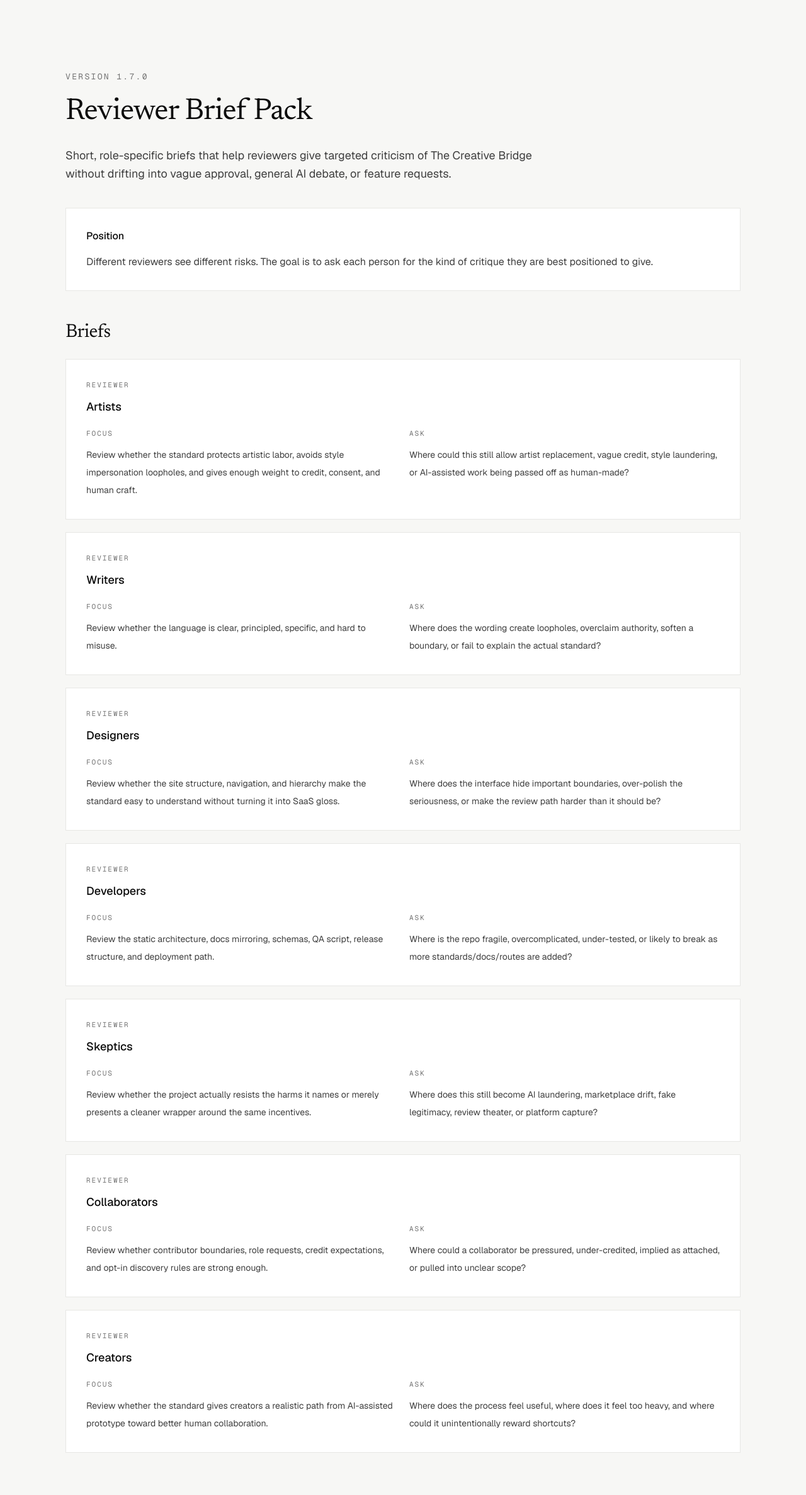
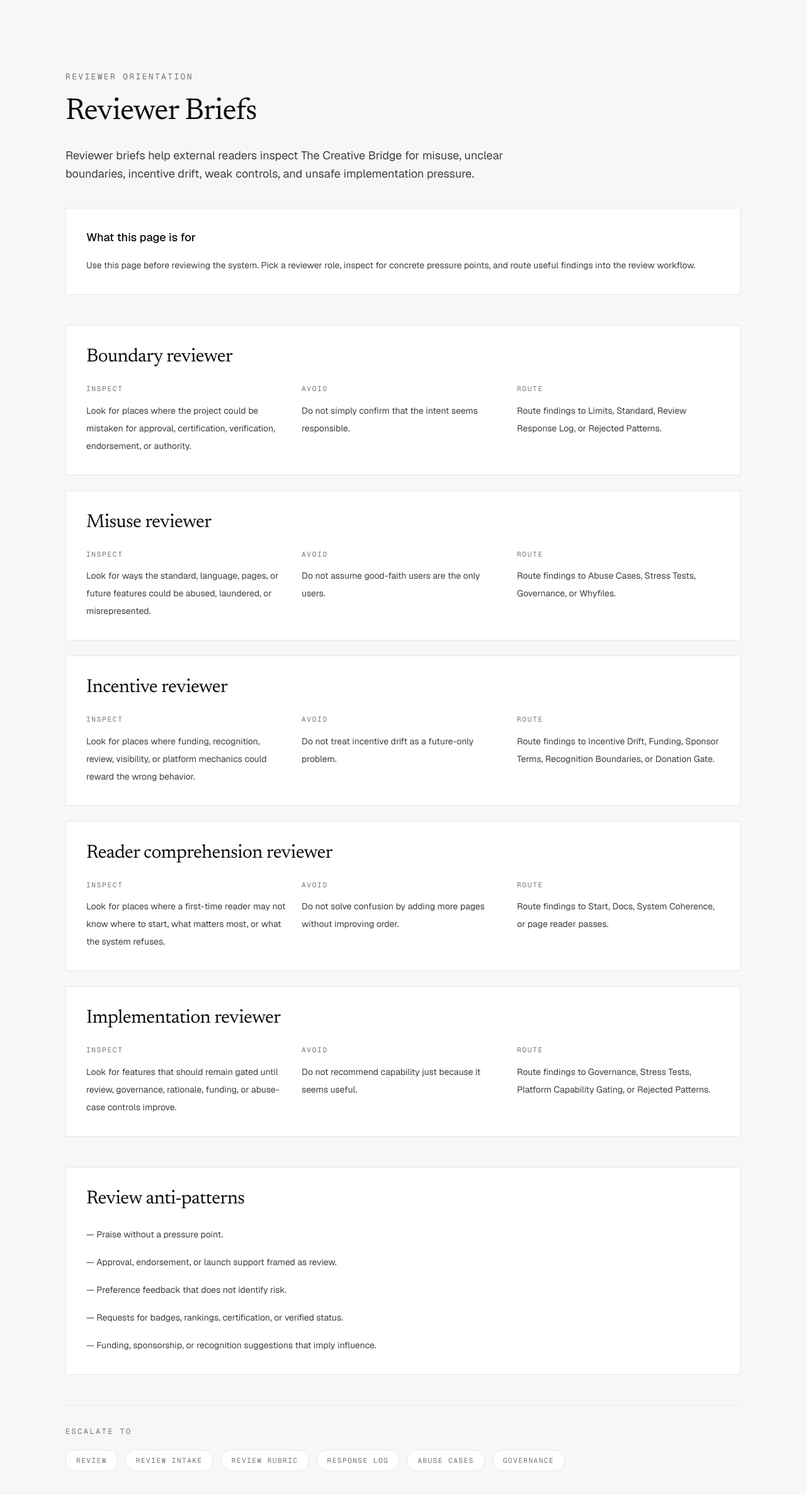
Before and after one commit to zacharymplace/creative-bridge, a Next.js app: page /reviewer-briefs in a window 1280 px wide. Shown: the top 2374 px of the page at 63% size. Built offline with nearby package versions, Linux system fonts and the light colour scheme.

Commit message:
Refine reviewer briefs for readers

```diff
--- a/package.json
+++ b/package.json
@@ -1,6 +1,6 @@
 {
   "name": "creative-bridge",
-  "version": "3.33.0",
+  "version": "3.34.0",
   "private": true,
   "scripts": {
     "prebuild": "node scripts/sync-public-assets.mjs",
--- a/scripts/qa-static-export.mjs
+++ b/scripts/qa-static-export.mjs
@@ -92,6 +92,8 @@ const requiredFiles = [
   "docs/releases/v3.31.0.md",
   "docs/releases/v3.32.0.md",
   "docs/releases/v3.33.0.md",
+  "docs/releases/v3.34.0.md",
+  "docs/system/reviewer-briefs-reader-pass.md",
   "docs/system/outreach-kit-reader-pass.md",
   "docs/system/feedback-seeds-reader-pass.md",
   "docs/system/review-response-log-reader-pass.md",
--- a/scripts/sync-public-assets.mjs
+++ b/scripts/sync-public-assets.mjs
@@ -84,6 +84,8 @@ const markdownFiles = [
   "releases/v3.31.0.md",
   "releases/v3.32.0.md",
   "releases/v3.33.0.md",
+  "releases/v3.34.0.md",
+  "system/reviewer-briefs-reader-pass.md",
   "system/outreach-kit-reader-pass.md",
   "system/feedback-seeds-reader-pass.md",
   "system/review-response-log-reader-pass.md",
--- a/src/app/reviewer-briefs/page.tsx
+++ b/src/app/reviewer-briefs/page.tsx
@@ -1,69 +1,166 @@
-import { reviewerBriefPack } from "@/content/reviewer-briefs/reviewer-briefs";
+import Link from "next/link";
+
+const reviewerRoles = [
+  {
+    title: "Boundary reviewer",
+    inspect:
+      "Look for places where the project could be mistaken for approval, certification, verification, endorsement, or authority.",
+    avoid:
+      "Do not simply confirm that the intent seems responsible.",
+    route:
+      "Route findings to Limits, Standard, Review Response Log, or Rejected Patterns.",
+  },
+  {
+    title: "Misuse reviewer",
+    inspect:
+      "Look for ways the standard, language, pages, or future features could be abused, laundered, or misrepresented.",
+    avoid:
+      "Do not assume good-faith users are the only users.",
+    route:
+      "Route findings to Abuse Cases, Stress Tests, Governance, or Whyfiles.",
+  },
+  {
+    title: "Incentive reviewer",
+    inspect:
+      "Look for places where funding, recognition, review, visibility, or platform mechanics could reward the wrong behavior.",
+    avoid:
+      "Do not treat incentive drift as a future-only problem.",
+    route:
+      "Route findings to Incentive Drift, Funding, Sponsor Terms, Recognition Boundaries, or Donation Gate.",
+  },
+  {
+    title: "Reader comprehension reviewer",
+    inspect:
+      "Look for places where a first-time reader may not know where to start, what matters most, or what the system refuses.",
+    avoid:
+      "Do not solve confusion by adding more pages without improving order.",
+    route:
+      "Route findings to Start, Docs, System Coherence, or page reader passes.",
+  },
+  {
+    title: "Implementation reviewer",
+    inspect:
+      "Look for features that should remain gated until review, governance, rationale, funding, or abuse-case controls improve.",
+    avoid:
+      "Do not recommend capability just because it seems useful.",
+    route:
+      "Route findings to Governance, Stress Tests, Platform Capability Gating, or Rejected Patterns.",
+  },
+];
+
+const reviewAntiPatterns = [
+  "Praise without a pressure point.",
+  "Approval, endorsement, or launch support framed as review.",
+  "Preference feedback that does not identify risk.",
+  "Requests for badges, rankings, certification, or verified status.",
+  "Funding, sponsorship, or recognition suggestions that imply influence.",
+];
+
+const escalationPaths = [
+  { label: "Review", href: "/review" },
+  { label: "Review Intake", href: "/review-intake" },
+  { label: "Review Rubric", href: "/review-rubric" },
+  { label: "Response Log", href: "/review-response-log" },
+  { label: "Abuse Cases", href: "/abuse-cases" },
+  { label: "Governance", href: "/governance" },
+];
 
 export default function ReviewerBriefsPage() {
   return (
     <main>
       <section className="cb-container cb-section-y">
         <p className="font-mono text-[13px] uppercase tracking-[0.18em] text-[var(--cb-muted)]">
-          Version {reviewerBriefPack.version}
+          Reviewer orientation
         </p>
 
         <h1 className="cb-display mt-4 max-w-4xl text-4xl tracking-tight text-[var(--cb-ink)] sm:text-5xl sm:leading-tight">
-          {reviewerBriefPack.title}
+          Reviewer Briefs
         </h1>
 
         <p className="mt-6 max-w-3xl text-lg leading-relaxed text-[var(--cb-body)]">
-          {reviewerBriefPack.summary}
+          Reviewer briefs help external readers inspect The Creative Bridge for
+          misuse, unclear boundaries, incentive drift, weak controls, and unsafe
+          implementation pressure.
         </p>
 
-        <div className="mt-10 border border-[var(--cb-border)] bg-[var(--cb-surface)] p-6 sm:p-8">
-          <h2 className="text-base font-medium text-[var(--cb-ink)]">
-            Position
+        <section className="mt-10 border border-[var(--cb-border)] bg-[var(--cb-surface)] p-6 sm:p-8">
+          <h2 className="text-lg font-medium text-[var(--cb-ink)]">
+            What this page is for
           </h2>
-          <p className="mt-4 text-base leading-relaxed text-[var(--cb-body)]">
-            {reviewerBriefPack.position}
+          <p className="mt-4 text-sm leading-7 text-[var(--cb-body)]">
+            Use this page before reviewing the system. Pick a reviewer role,
+            inspect for concrete pressure points, and route useful findings into
+            the review workflow.
           </p>
-        </div>
+        </section>
 
-        <section className="mt-12">
+        <section className="mt-12 grid gap-6">
+          {reviewerRoles.map((item) => (
+            <article
+              key={item.title}
+              className="border border-[var(--cb-border)] bg-[var(--cb-surface)] p-6 sm:p-8"
+            >
               <h2 className="cb-display text-3xl text-[var(--cb-ink)]">
-            Briefs
+                {item.title}
               </h2>
 
-          <div className="mt-6 grid gap-5">
-            {reviewerBriefPack.briefs.map((brief) => (
-              <article
-                key={brief.audience}
-                className="border border-[var(--cb-border)] bg-[var(--cb-surface)] p-6 sm:p-8"
-              >
-                <p className="font-mono text-[11px] uppercase tracking-[0.18em] text-[var(--cb-muted)]">
-                  Reviewer
-                </p>
-
-                <h3 className="mt-3 text-lg font-medium text-[var(--cb-ink)]">
-                  {brief.audience}
+              <div className="mt-6 grid gap-5 lg:grid-cols-3">
+                <div>
+                  <h3 className="font-mono text-[11px] uppercase tracking-[0.16em] text-[var(--cb-muted)]">
+                    Inspect
                   </h3>
-
-                <div className="mt-5 grid gap-5 md:grid-cols-2">
-                  <div>
-                    <h4 className="font-mono text-[11px] uppercase tracking-[0.18em] text-[var(--cb-muted)]">
-                      Focus
-                    </h4>
                   <p className="mt-3 text-sm leading-7 text-[var(--cb-body)]">
-                      {brief.focus}
+                    {item.inspect}
                   </p>
                 </div>
 
                 <div>
-                    <h4 className="font-mono text-[11px] uppercase tracking-[0.18em] text-[var(--cb-muted)]">
-                      Ask
-                    </h4>
+                  <h3 className="font-mono text-[11px] uppercase tracking-[0.16em] text-[var(--cb-muted)]">
+                    Avoid
+                  </h3>
                   <p className="mt-3 text-sm leading-7 text-[var(--cb-body)]">
-                      {brief.ask}
+                    {item.avoid}
+                  </p>
+                </div>
+
+                <div>
+                  <h3 className="font-mono text-[11px] uppercase tracking-[0.16em] text-[var(--cb-muted)]">
+                    Route
+                  </h3>
+                  <p className="mt-3 text-sm leading-7 text-[var(--cb-body)]">
+                    {item.route}
                   </p>
                 </div>
               </div>
             </article>
+          ))}
+        </section>
+
+        <section className="mt-12 border border-[var(--cb-border)] bg-[var(--cb-surface)] p-6 sm:p-8">
+          <h2 className="cb-display text-3xl text-[var(--cb-ink)]">
+            Review anti-patterns
+          </h2>
+          <ul className="mt-6 space-y-4 text-sm leading-7 text-[var(--cb-body)]">
+            {reviewAntiPatterns.map((item) => (
+              <li key={item}>— {item}</li>
+            ))}
+          </ul>
+        </section>
+
+        <section className="mt-12 border-t border-[var(--cb-border)] pt-8">
+          <h2 className="font-mono text-[12px] uppercase tracking-[0.2em] text-[var(--cb-muted)]">
+            Escalate to
+          </h2>
+
+          <div className="mt-5 flex flex-wrap gap-3">
+            {escalationPaths.map((item) => (
+              <Link
+                key={item.href}
+                href={item.href}
+                className="rounded-full border border-[var(--cb-border)] bg-white px-4 py-2 font-mono text-[11px] uppercase tracking-[0.14em] text-[var(--cb-muted)] underline-offset-4 hover:underline"
+              >
+                {item.label}
+              </Link>
             ))}
           </div>
         </section>
```
Also changed, not shown: 2 other files (tests, documents, lock files or other folders). Lines whose indentation alone changed are shown as unchanged.
